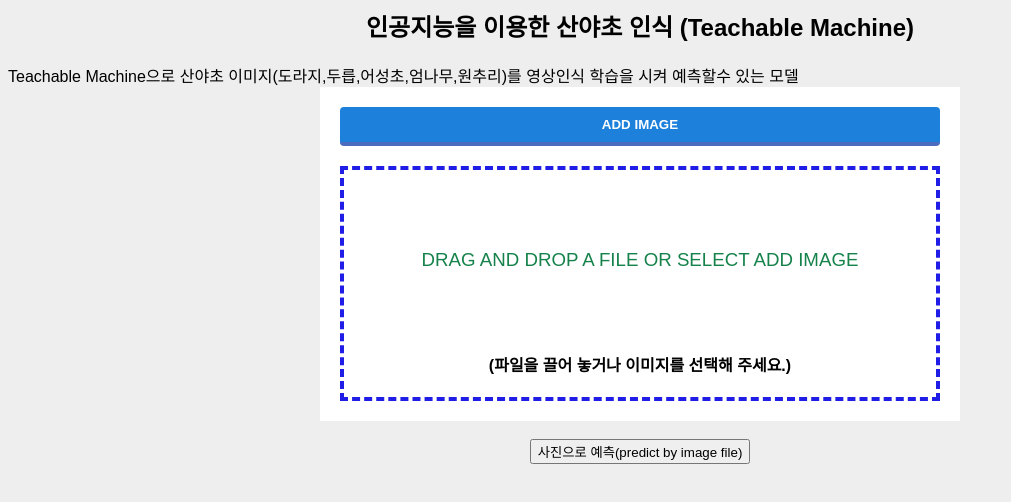
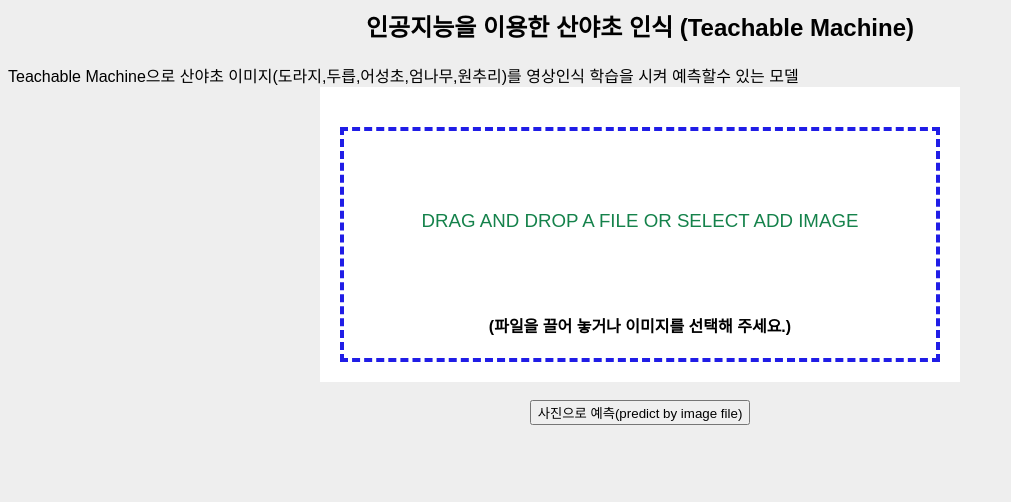
Before and after one commit to orclee70/ai, a plain HTML site: page index.html in a window 1280 px wide. Shown: the whole page, without its empty margins (0-1011 px from the left). Drawn offline with nearby package versions, Linux system fonts and the light colour scheme; a script that the page names is missing.

Commit message:
Update index.html
버튼지우기

```diff
--- a/index.html
+++ b/index.html
@@ -8,8 +8,8 @@
 <div>Teachable Machine으로 산야초 이미지(도라지,두릅,어성초,엄나무,원추리)를 영상인식 학습을 시켜 예측할수 있는 모델</div>
 <script class="jsbin" src="https://ajax.googleapis.com/ajax/libs/jquery/1/jquery.min.js"></script>
 <div class="file-upload">
-    <button class="file-upload-btn" type="button" onclick="$('.file-upload-input').trigger( 'click' )">Add
-        Image</button>
+    <!--button class="file-upload-btn" type="button" onclick="$('.file-upload-input').trigger( 'click' )">Add
+        Image</button-->
 
     <div class="image-upload-wrap">
         <input class="file-upload-input" type='file' onchange="readURL(this);" accept="image/*" />
```
